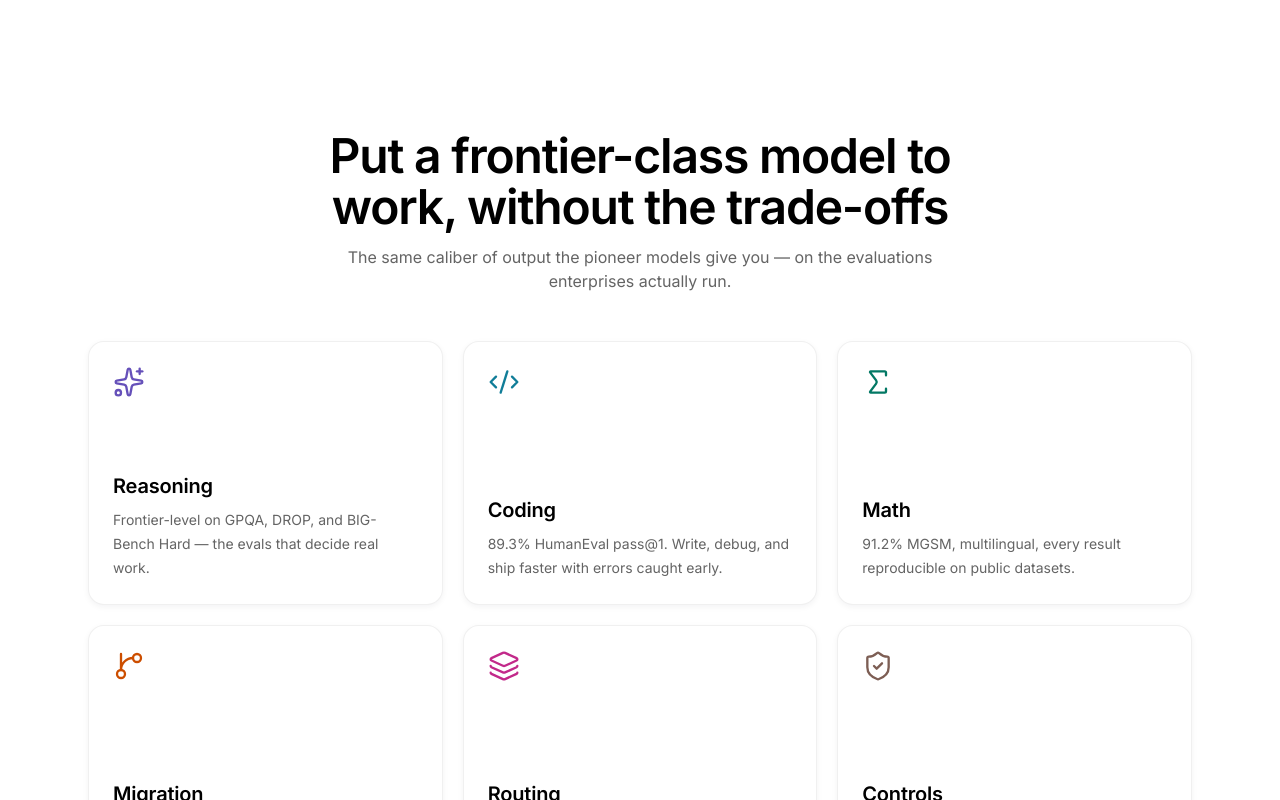
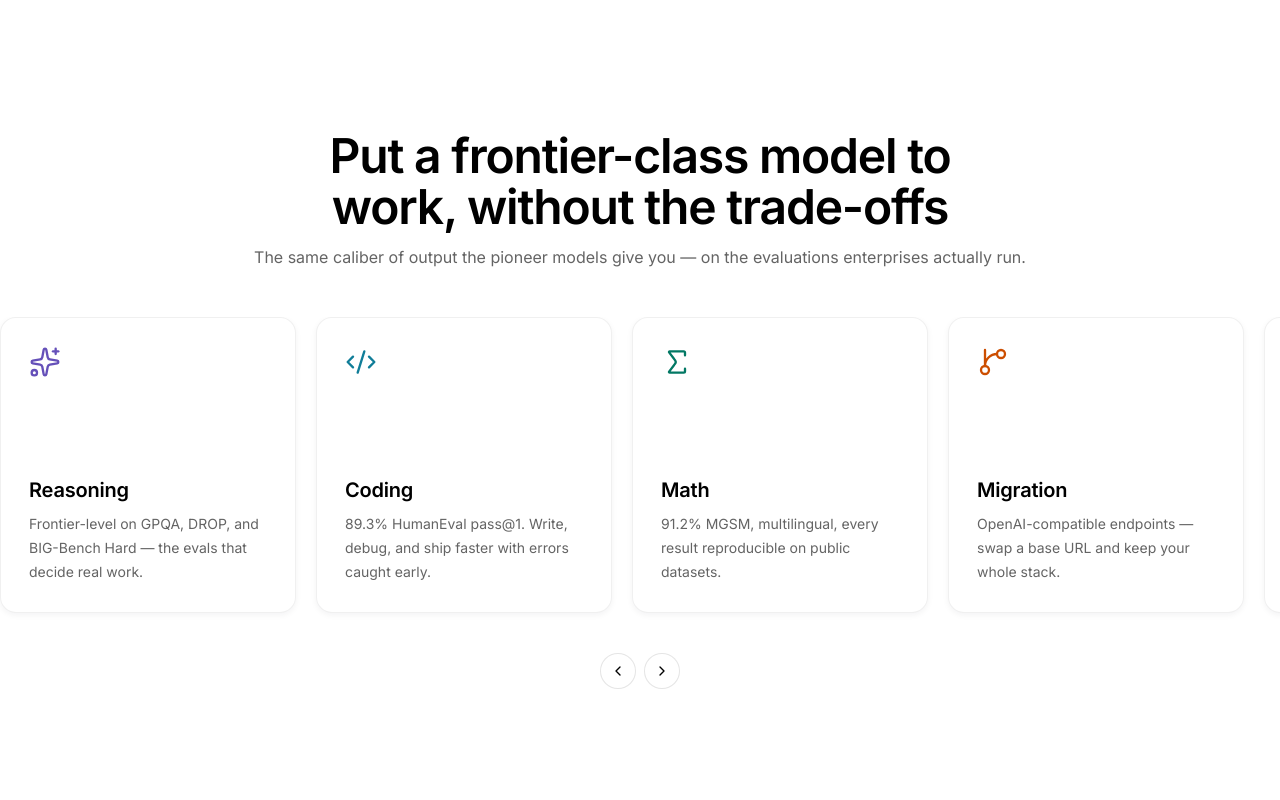
Before and after one commit to freitaspauloo/Paulo, a Next.js app: page /landing in a window 1280 px wide. Shown: the part 1280-2080 px from the top of the page. Built offline with nearby package versions, Linux system fonts and the light colour scheme.

Commit message:
Full-bleed horizontal capabilities carousel matching enterprise layout

```diff
--- /dev/null
+++ b/src/components/landing/capabilities-section.tsx
@@ -0,0 +1,131 @@
+"use client";
+
+import { useRef } from "react";
+import {
+  ChevronLeft,
+  ChevronRight,
+  Code2,
+  GitBranch,
+  Layers,
+  ShieldCheck,
+  Sigma,
+  Sparkles,
+} from "lucide-react";
+
+import { landing } from "@/components/landing/landing-primitives";
+import { cn } from "@/lib/utils";
+
+const capabilities = [
+  {
+    title: "Reasoning",
+    body: "Frontier-level on GPQA, DROP, and BIG-Bench Hard — the evals that decide real work.",
+    icon: Sparkles,
+    color: "text-purple",
+  },
+  {
+    title: "Coding",
+    body: "89.3% HumanEval pass@1. Write, debug, and ship faster with errors caught early.",
+    icon: Code2,
+    color: "text-cyan",
+  },
+  {
+    title: "Math",
+    body: "91.2% MGSM, multilingual, every result reproducible on public datasets.",
+    icon: Sigma,
+    color: "text-mint",
+  },
+  {
+    title: "Migration",
+    body: "OpenAI-compatible endpoints — swap a base URL and keep your whole stack.",
+    icon: GitBranch,
+    color: "text-orange",
+  },
+  {
+    title: "Routing",
+    body: "A compound system that swaps in the strongest model for each task.",
+    icon: Layers,
+    color: "text-pink",
+  },
+  {
+    title: "Controls",
+    body: "SOC 2-grade access controls and audit logging, built into the platform.",
+    icon: ShieldCheck,
+    color: "text-brown",
+  },
+] as const;
+
+type Capability = (typeof capabilities)[number];
+
+function CapabilityCard({ capability: c }: { capability: Capability }) {
+  return (
+    <article
+      className={cn(
+        "flex min-h-[17.5rem] w-[17.5rem] shrink-0 snap-start flex-col justify-between border border-black/[0.06] bg-white p-7 sm:min-h-[18.5rem] sm:w-[18.5rem]",
+        landing.cardMd,
+        landing.shadowDrop,
+      )}
+    >
+      <c.icon className={cn("size-8", c.color)} strokeWidth={1.75} />
+      <div className="space-y-2">
+        <h3 className="text-xl font-semibold tracking-[-0.01em]">{c.title}</h3>
+        <p className="text-sm leading-6 text-[#646464]">{c.body}</p>
+      </div>
+    </article>
+  );
+}
+
+export function CapabilitiesSection() {
+  const carouselRef = useRef<HTMLDivElement>(null);
+
+  const scrollCarousel = (dir: -1 | 1) => {
+    carouselRef.current?.scrollBy({ left: dir * 320, behavior: "smooth" });
+  };
+
+  return (
+    <section className="py-20 sm:py-28">
+      <div className={cn(landing.page, "space-y-3 px-6 text-center")}>
+        <h2 className="text-balance text-[clamp(2rem,4vw,3rem)] font-semibold leading-[1.08] tracking-[-0.025em]">
+          Put a frontier-class model to work, without the trade-offs
+        </h2>
+        <p className="text-base text-[#646464]">
+          The same caliber of output the pioneer models give you — on the
+          evaluations enterprises actually run.
+        </p>
+      </div>
+
+      <div
+        ref={carouselRef}
+        className="mt-12 flex min-w-0 snap-x snap-mandatory gap-4 overflow-x-auto px-6 pb-2 [scrollbar-width:none] sm:gap-5 sm:px-[max(1.5rem,calc((100%-72rem)/2+1.5rem))] [-webkit-overflow-scrolling:touch] [&::-webkit-scrollbar]:hidden"
+      >
+        {capabilities.map((c) => (
+          <CapabilityCard key={c.title} capability={c} />
+        ))}
+      </div>
+
+      <div className="mt-8 flex items-center justify-center gap-2">
+        <button
+          type="button"
+          aria-label="Previous"
+          onClick={() => scrollCarousel(-1)}
+          className={cn(
+            "flex size-9 items-center justify-center border border-black/[0.1] bg-white text-foreground transition-colors hover:bg-black/[0.03]",
+            landing.capsule,
+          )}
+        >
+          <ChevronLeft className="size-4" />
+        </button>
+        <button
+          type="button"
+          aria-label="Next"
+          onClick={() => scrollCarousel(1)}
+          className={cn(
+            "flex size-9 items-center justify-center border border-black/[0.1] bg-white text-foreground transition-colors hover:bg-black/[0.03]",
+            landing.capsule,
+          )}
+        >
+          <ChevronRight className="size-4" />
+        </button>
+      </div>
+    </section>
+  );
+}
--- a/src/components/landing/landing-page-v3.tsx
+++ b/src/components/landing/landing-page-v3.tsx
@@ -1,16 +1,6 @@
-import {
-  ArrowRight,
-  Code2,
-  DollarSign,
-  Gauge,
-  GitBranch,
-  Layers,
-  MapPin,
-  ShieldCheck,
-  Sigma,
-  Sparkles,
-} from "lucide-react";
+import { ArrowRight, DollarSign, Gauge, MapPin } from "lucide-react";
 
+import { CapabilitiesSection } from "@/components/landing/capabilities-section";
 import { ChartsSection } from "@/components/landing/charts-section";
 import {
   BenchmarksSection,
@@ -32,15 +22,6 @@ import {
 } from "@/components/landing/section-visuals";
 import { cn } from "@/lib/utils";
 
-const capabilities = [
-  { title: "Reasoning", body: "Frontier-level on GPQA, DROP, and BIG-Bench Hard — the evals that decide real work.", icon: Sparkles, color: "text-purple" },
-  { title: "Coding", body: "89.3% HumanEval pass@1. Write, debug, and ship faster with errors caught early.", icon: Code2, color: "text-cyan" },
-  { title: "Math", body: "91.2% MGSM, multilingual, every result reproducible on public datasets.", icon: Sigma, color: "text-mint" },
-  { title: "Migration", body: "OpenAI-compatible endpoints — swap a base URL and keep your whole stack.", icon: GitBranch, color: "text-orange" },
-  { title: "Routing", body: "A compound system that swaps in the strongest model for each task.", icon: Layers, color: "text-pink" },
-  { title: "Controls", body: "SOC 2-grade access controls and audit logging, built into the platform.", icon: ShieldCheck, color: "text-brown" },
-];
-
 const stats = [
   { value: "Top 3", label: "accuracy across 13 deployed models, and #1 on accuracy per dollar", icon: Gauge },
   { value: "20–80x", label: "lower cost per chat than frontier APIs, at comparable accuracy", icon: DollarSign },
@@ -53,30 +34,6 @@ const social = [
   { label: "GitHub", path: "M12 .5C5.37.5 0 5.87 0 12.5c0 5.3 3.44 9.8 8.21 11.39.6.11.82-.26.82-.58v-2.03c-3.34.73-4.04-1.61-4.04-1.61-.55-1.39-1.34-1.76-1.34-1.76-1.09-.75.08-.73.08-.73 1.21.09 1.84 1.24 1.84 1.24 1.07 1.84 2.81 1.31 3.5 1 .11-.78.42-1.31.76-1.61-2.67-.3-5.47-1.33-5.47-5.93 0-1.31.47-2.38 1.24-3.22-.13-.3-.54-1.52.12-3.18 0 0 1.01-.32 3.3 1.23a11.5 11.5 0 0 1 6 0c2.29-1.55 3.3-1.23 3.3-1.23.66 1.66.25 2.88.12 3.18.77.84 1.24 1.91 1.24 3.22 0 4.61-2.81 5.62-5.49 5.92.43.37.81 1.1.81 2.22v3.29c0 .32.22.7.83.58A12 12 0 0 0 24 12.5C24 5.87 18.63.5 12 .5z" },
   { label: "Instagram", path: "M12 2.16c3.2 0 3.58.01 4.85.07 1.17.05 1.8.25 2.23.41.56.22.96.48 1.38.9.42.42.68.82.9 1.38.16.42.36 1.06.41 2.23.06 1.27.07 1.65.07 4.85s-.01 3.58-.07 4.85c-.05 1.17-.25 1.8-.41 2.23-.22.56-.48.96-.9 1.38-.42.42-.82.68-1.38.9-.42.16-1.06.36-2.23.41-1.27.06-1.65.07-4.85.07s-3.58-.01-4.85-.07c-1.17-.05-1.8-.25-2.23-.41a3.7 3.7 0 0 1-1.38-.9 3.7 3.7 0 0 1-.9-1.38c-.16-.42-.36-1.06-.41-2.23-.06-1.27-.07-1.65-.07-4.85s.01-3.58.07-4.85c.05-1.17.25-1.8.41-2.23.22-.56.48-.96.9-1.38.42-.42.82-.68 1.38-.9.42-.16 1.06-.36 2.23-.41C8.42 2.17 8.8 2.16 12 2.16zm0 5.84a4 4 0 1 0 0 8 4 4 0 0 0 0-8zm0 6.6a2.6 2.6 0 1 1 0-5.2 2.6 2.6 0 0 1 0 5.2zm5.11-6.76a.93.93 0 1 1-1.87 0 .93.93 0 0 1 1.87 0z" },
 ];
-
-function CapabilityCard({
-  capability: c,
-}: {
-  capability: (typeof capabilities)[number];
-}) {
-  return (
-    <article
-      className={cn(
-        "flex h-full min-h-[15.5rem] flex-col justify-between border border-black/[0.06] bg-white p-5 sm:min-h-[16.5rem] sm:p-6",
-        landing.cardMd,
-        landing.shadowDrop,
-      )}
-    >
-      <c.icon className={cn("size-7 sm:size-8", c.color)} strokeWidth={1.75} />
-      <div className="space-y-2">
-        <h3 className="text-lg font-semibold tracking-[-0.01em] sm:text-xl">
-          {c.title}
-        </h3>
-        <p className="text-sm leading-6 text-[#646464]">{c.body}</p>
-      </div>
-    </article>
-  );
-}
 
 function StorySection({
   eyebrow,
@@ -200,24 +157,7 @@ export function LandingPageV3() {
         </div>
       </section>
 
-      {/* Capabilities */}
-      <section className={cn(landing.page, "px-6 py-20 sm:py-28")}>
-        <div className="mx-auto max-w-[40rem] space-y-3 text-center">
-          <h2 className="text-balance text-[clamp(2rem,4vw,3rem)] font-semibold leading-[1.08] tracking-[-0.025em]">
-            Put a frontier-class model to work, without the trade-offs
-          </h2>
-          <p className="text-base text-[#646464]">
-            The same caliber of output the pioneer models give you — on the
-            evaluations enterprises actually run.
-          </p>
-        </div>
-
-        <div className="mt-12 grid gap-4 sm:grid-cols-2 sm:gap-5 lg:grid-cols-3">
-          {capabilities.map((c) => (
-            <CapabilityCard key={c.title} capability={c} />
-          ))}
-        </div>
-      </section>
+      <CapabilitiesSection />
 
       {/* Story sections with layered visuals */}
       <div className={cn(landing.page, "space-y-20 px-6 pb-8 sm:space-y-24")}>
--- a/src/components/landing/landing-page.tsx
+++ b/src/components/landing/landing-page.tsx
@@ -1,16 +1,6 @@
-import {
-  ArrowRight,
-  Code2,
-  DollarSign,
-  Gauge,
-  GitBranch,
-  Layers,
-  MapPin,
-  ShieldCheck,
-  Sigma,
-  Sparkles,
-} from "lucide-react";
+import { ArrowRight, DollarSign, Gauge, MapPin } from "lucide-react";
 
+import { CapabilitiesSection } from "@/components/landing/capabilities-section";
 import { ChartsSection } from "@/components/landing/charts-section";
 import {
   BenchmarksSection,
@@ -32,15 +22,6 @@ import {
 } from "@/components/landing/section-visuals";
 import { cn } from "@/lib/utils";
 
-const capabilities = [
-  { title: "Reasoning", body: "Frontier-level on GPQA, DROP, and BIG-Bench Hard — the evals that decide real work.", icon: Sparkles, color: "text-purple" },
-  { title: "Coding", body: "89.3% HumanEval pass@1. Write, debug, and ship faster with errors caught early.", icon: Code2, color: "text-cyan" },
-  { title: "Math", body: "91.2% MGSM, multilingual, every result reproducible on public datasets.", icon: Sigma, color: "text-mint" },
-  { title: "Migration", body: "OpenAI-compatible endpoints — swap a base URL and keep your whole stack.", icon: GitBranch, color: "text-orange" },
-  { title: "Routing", body: "A compound system that swaps in the strongest model for each task.", icon: Layers, color: "text-pink" },
-  { title: "Controls", body: "SOC 2-grade access controls and audit logging, built into the platform.", icon: ShieldCheck, color: "text-brown" },
-];
-
 const stats = [
   { value: "Top 3", label: "accuracy across 13 deployed models, and #1 on accuracy per dollar", icon: Gauge },
   { value: "20–80x", label: "lower cost per chat than frontier APIs, at comparable accuracy", icon: DollarSign },
@@ -53,30 +34,6 @@ const social = [
   { label: "GitHub", path: "M12 .5C5.37.5 0 5.87 0 12.5c0 5.3 3.44 9.8 8.21 11.39.6.11.82-.26.82-.58v-2.03c-3.34.73-4.04-1.61-4.04-1.61-.55-1.39-1.34-1.76-1.34-1.76-1.09-.75.08-.73.08-.73 1.21.09 1.84 1.24 1.84 1.24 1.07 1.84 2.81 1.31 3.5 1 .11-.78.42-1.31.76-1.61-2.67-.3-5.47-1.33-5.47-5.93 0-1.31.47-2.38 1.24-3.22-.13-.3-.54-1.52.12-3.18 0 0 1.01-.32 3.3 1.23a11.5 11.5 0 0 1 6 0c2.29-1.55 3.3-1.23 3.3-1.23.66 1.66.25 2.88.12 3.18.77.84 1.24 1.91 1.24 3.22 0 4.61-2.81 5.62-5.49 5.92.43.37.81 1.1.81 2.22v3.29c0 .32.22.7.83.58A12 12 0 0 0 24 12.5C24 5.87 18.63.5 12 .5z" },
   { label: "Instagram", path: "M12 2.16c3.2 0 3.58.01 4.85.07 1.17.05 1.8.25 2.23.41.56.22.96.48 1.38.9.42.42.68.82.9 1.38.16.42.36 1.06.41 2.23.06 1.27.07 1.65.07 4.85s-.01 3.58-.07 4.85c-.05 1.17-.25 1.8-.41 2.23-.22.56-.48.96-.9 1.38-.42.42-.82.68-1.38.9-.42.16-1.06.36-2.23.41-1.27.06-1.65.07-4.85.07s-3.58-.01-4.85-.07c-1.17-.05-1.8-.25-2.23-.41a3.7 3.7 0 0 1-1.38-.9 3.7 3.7 0 0 1-.9-1.38c-.16-.42-.36-1.06-.41-2.23-.06-1.27-.07-1.65-.07-4.85s.01-3.58.07-4.85c.05-1.17.25-1.8.41-2.23.22-.56.48-.96.9-1.38.42-.42.82-.68 1.38-.9.42-.16 1.06-.36 2.23-.41C8.42 2.17 8.8 2.16 12 2.16zm0 5.84a4 4 0 1 0 0 8 4 4 0 0 0 0-8zm0 6.6a2.6 2.6 0 1 1 0-5.2 2.6 2.6 0 0 1 0 5.2zm5.11-6.76a.93.93 0 1 1-1.87 0 .93.93 0 0 1 1.87 0z" },
 ];
-
-function CapabilityCard({
-  capability: c,
-}: {
-  capability: (typeof capabilities)[number];
-}) {
-  return (
-    <article
-      className={cn(
-        "flex h-full min-h-[15.5rem] flex-col justify-between border border-black/[0.06] bg-white p-5 sm:min-h-[16.5rem] sm:p-6",
-        landing.cardMd,
-        landing.shadowDrop,
-      )}
-    >
-      <c.icon className={cn("size-7 sm:size-8", c.color)} strokeWidth={1.75} />
-      <div className="space-y-2">
-        <h3 className="text-lg font-semibold tracking-[-0.01em] sm:text-xl">
-          {c.title}
-        </h3>
-        <p className="text-sm leading-6 text-[#646464]">{c.body}</p>
-      </div>
-    </article>
-  );
-}
 
 function StorySection({
   eyebrow,
@@ -200,24 +157,7 @@ export function LandingPage() {
         </div>
       </section>
 
-      {/* Capabilities */}
-      <section className={cn(landing.page, "px-6 py-20 sm:py-28")}>
-        <div className="mx-auto max-w-[40rem] space-y-3 text-center">
-          <h2 className="text-balance text-[clamp(2rem,4vw,3rem)] font-semibold leading-[1.08] tracking-[-0.025em]">
-            Put a frontier-class model to work, without the trade-offs
-          </h2>
-          <p className="text-base text-[#646464]">
-            The same caliber of output the pioneer models give you — on the
-            evaluations enterprises actually run.
-          </p>
-        </div>
-
-        <div className="mt-12 grid gap-4 sm:grid-cols-2 sm:gap-5 lg:grid-cols-3">
-          {capabilities.map((c) => (
-            <CapabilityCard key={c.title} capability={c} />
-          ))}
-        </div>
-      </section>
+      <CapabilitiesSection />
 
       {/* Story sections with layered visuals */}
       <div className={cn(landing.page, "space-y-20 px-6 pb-8 sm:space-y-24")}>
```
